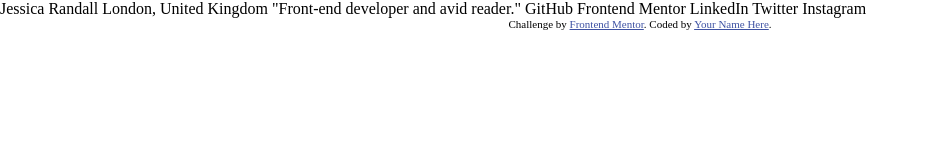
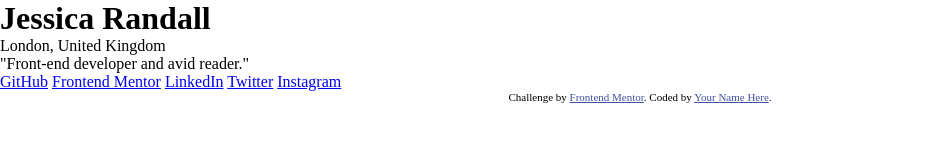
Before and after one commit to aliferds/social-link-profile-page, a plain HTML site: page index.html in a window 1280 px wide. Shown: the whole page, without its empty margins (0-928 px from the left). Drawn offline with Linux system fonts and the light colour scheme.

Commit message:
structures of tag

```diff
--- a/index.html
+++ b/index.html
@@ -17,19 +17,33 @@
 </head>
 <body>
 
+  <main>
+    <div class="social-profile-card">
+      <h1 class="name">
         Jessica Randall
+      </h1>
+      <p class="location">
         London, United Kingdom
+      </p>
+    </div>
+
+
     "Front-end developer and avid reader."
 
-  GitHub
-  Frontend Mentor
-  LinkedIn
-  Twitter
-  Instagram
+    <div class="social-links">
+      <a href="https://github.com" target="_blank" class="social-link github">GitHub</a>
+      <a href="https://www.frontendmentor.io" target="_blank" class="social-link frontend-mentor">Frontend Mentor</a>
+      <a href="https://www.linkedin.com" target="_blank" class="social-link linkedin">LinkedIn</a>
+      <a href="https://twitter.com" target="_blank" class="social-link twitter">Twitter</a>
+      <a href="https://www.instagram.com" target="_blank" class="social-link instagram">Instagram</a>
+    </div>
+  </main>
 
+  <footer>
     <div class="attribution">
       Challenge by <a href="https://www.frontendmentor.io?ref=challenge" target="_blank">Frontend Mentor</a>.
       Coded by <a href="#">Your Name Here</a>.
     </div>
+  </footer>
 </body>
 </html>
```
Lines whose indentation alone changed are shown as unchanged.
